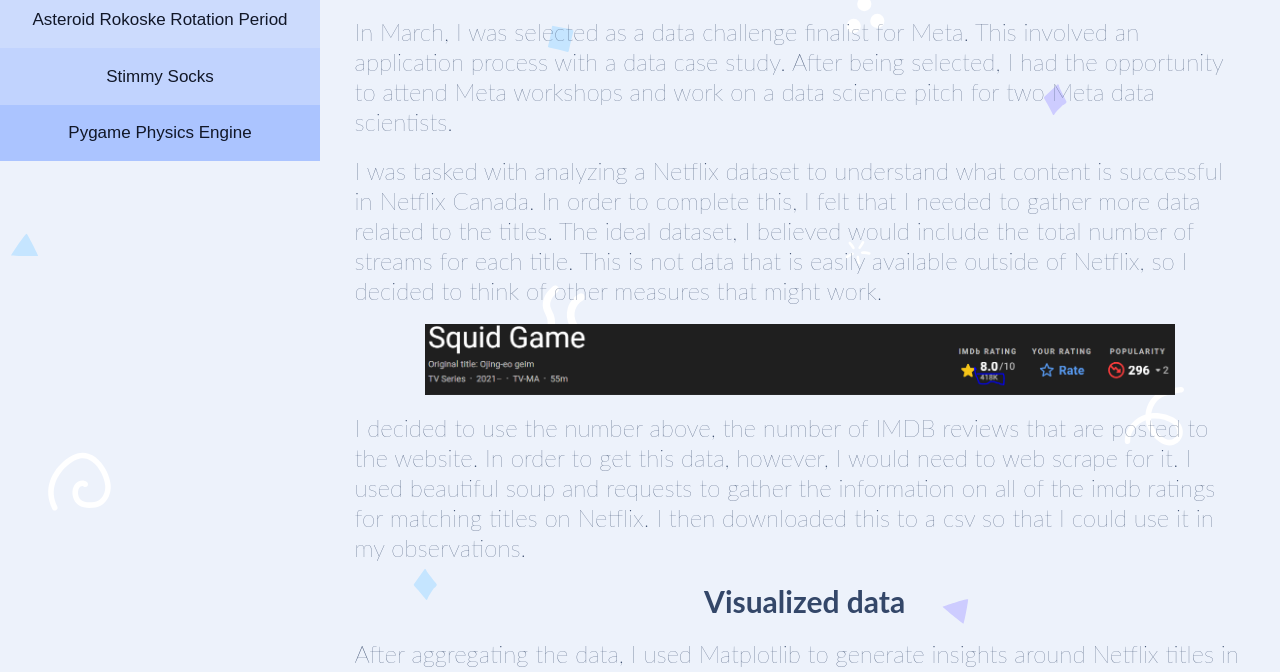
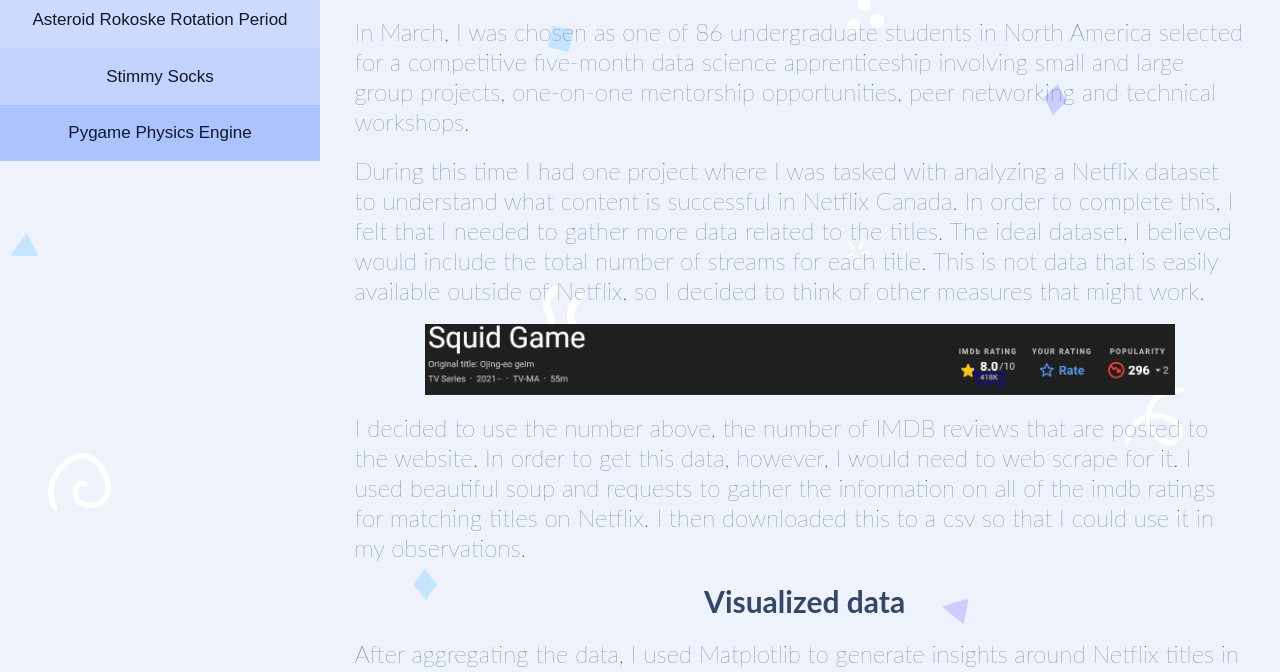
Before and after one commit to Aaroney13/personal-website, a plain HTML site: page projects-tab.html in a window 1280 px wide. Shown: the part 128-800 px from the top of the page. Drawn offline with Linux system fonts and the light colour scheme.

Commit message:
changed data challenge description

```diff
--- a/projects-tab.html
+++ b/projects-tab.html
@@ -38,8 +38,10 @@
             <div id="projects-content">
                 <div id="metadc" class="header2" style="display: block">
                     <h2>Meta Data Challenge</h2>
-                    <p>In March, I was selected as a data challenge finalist for Meta. This involved an application process with a data case study. After being selected, I had the opportunity to attend Meta workshops and work on a data science pitch for two Meta data scientists. </p>
-                    <p>I was tasked with analyzing a Netflix dataset to understand what content is successful in Netflix Canada. In order to complete this, I felt that I needed to gather more data related to the titles. The ideal dataset, I believed would include the total number of streams for each title. This is not data that is easily available outside of Netflix,
+                    <p>
+                        In March, I was chosen as one of 86 undergraduate students in North America selected for a competitive five-month data science apprenticeship involving small and large group projects, one-on-one mentorship opportunities, peer networking and technical workshops.
+                    </p>
+                    <p>During this time I had one project where I was tasked with analyzing a Netflix dataset to understand what content is successful in Netflix Canada. In order to complete this, I felt that I needed to gather more data related to the titles. The ideal dataset, I believed would include the total number of streams for each title. This is not data that is easily available outside of Netflix,
                         so I decided to think of other measures that might work.</p>
                     <div class="center">
                         <img src="images/imdb page.PNG" width="auto" height="auto" style="padding:1%;max-width:60vw;min-width:400px;"alt="IMDB page of squid game">
```
